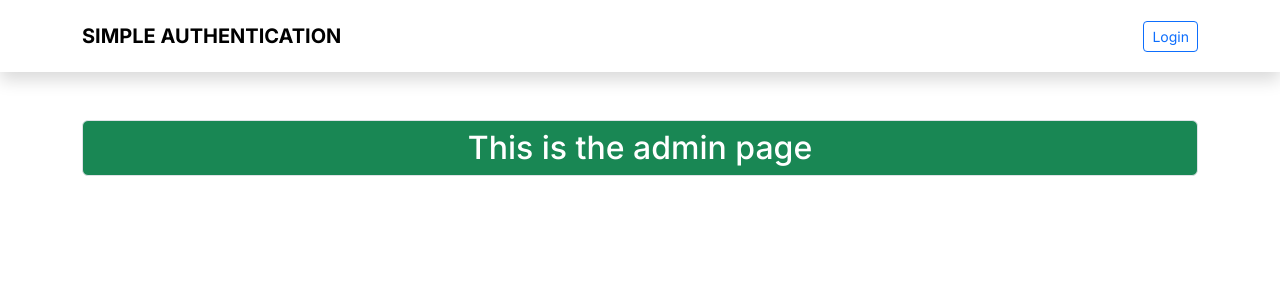
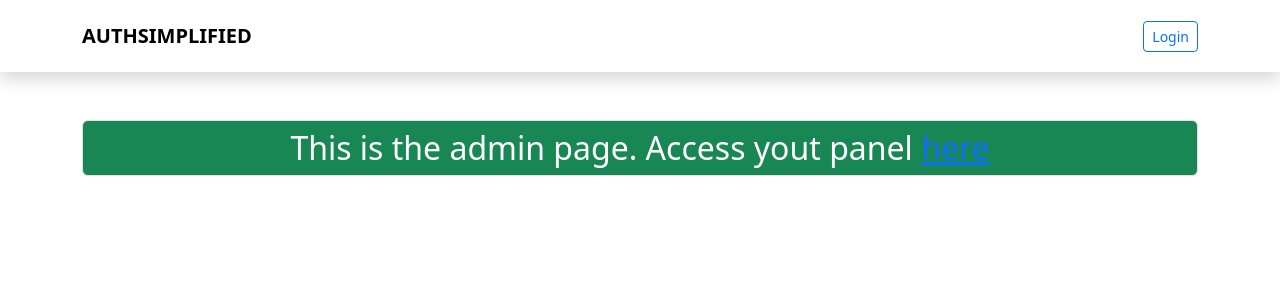
Before and after one commit to dalienst/nextauth-understood, a Next.js app: page /admin in a window 1280 px wide. Shown: the top 300 px of the page. Built offline with nearby package versions, Linux system fonts and the light colour scheme; no server answers.

Commit message:
add protected deeper routes

```diff
--- a/app/NavBar.jsx
+++ b/app/NavBar.jsx
@@ -10,16 +10,22 @@ function NavBar() {
       <nav className="navbar bg-white shadow p-3">
         <div className="container">
           <Link className="navbar-brand fw-bold text-uppercase" href="/">
-            Simple Authentication
+            AuthSimplified
           </Link>
           {session?.user ? (
             <>
+              <div className="d-flex align-items-center justify-content-center gap-3">
+                <p className="text-success mb-0">In Session</p>
+                <Link className="btn btn-outline-info btn-sm" href="/admin">
+                  Admin
+                </Link>
                 <button
                   className="btn btn-outline-danger btn-sm"
                   onClick={() => signOut()}
                 >
                   Logout
                 </button>
+              </div>
             </>
           ) : (
             <>
--- a/app/admin/page.jsx
+++ b/app/admin/page.jsx
@@ -1,3 +1,4 @@
+import Link from "next/link";
 import React from "react";
 
 function page() {
@@ -5,7 +6,8 @@ function page() {
     <>
       <div className="container py-5">
         <h2 className="text-bg-success w-100 p-2 border rounded text-center">
-          This is the admin page
+          This is the admin page. Access yout panel{" "}
+          <Link href="/admin/panel">here</Link>
         </h2>
       </div>
     </>
--- a/app/layout.jsx
+++ b/app/layout.jsx
@@ -15,7 +15,7 @@ const inter = Inter({ subsets: ["latin"] });
 export default function RootLayout({ children, session }) {
   return (
     <html lang="en">
-      <body className={inter.className}>
+      <body>
         <SessionProvider session={session}>
           <NavBar />
           {children}
--- /dev/null
+++ b/middleware.js
@@ -0,0 +1,3 @@
+export {default} from 'next-auth/middleware'
+
+export const config = {matcher: ["/admin/:path*"]};
```
Also changed, not shown: 1 other file (tests, documents, lock files or other folders). Lines whose indentation alone changed are shown as unchanged.
